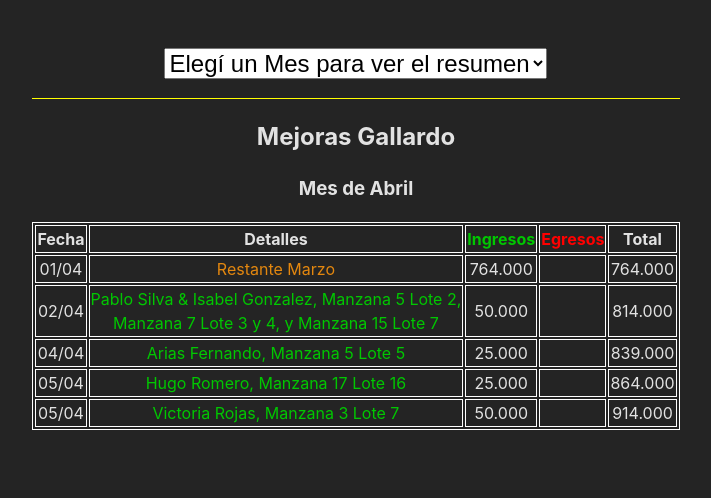
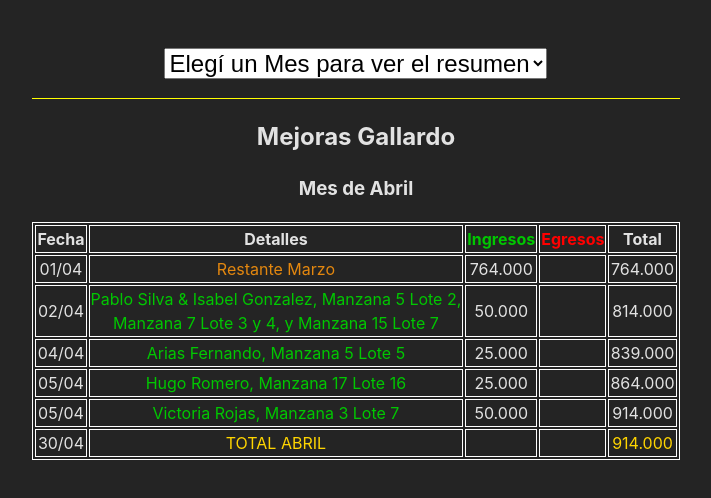
Before and after one commit to Dynezel/mejoras-gallardo, a React (Vite) app: page /abril in a window 1280 px wide. Shown: the top 498 px of the page, without its empty margins (284-995 px from the left). Built offline with nearby package versions, Linux system fonts and the light colour scheme.

Commit message:
Agregado total de Marzo

```diff
--- a/src/Components/Abril.jsx
+++ b/src/Components/Abril.jsx
@@ -53,6 +53,13 @@ export default function Abril() {
                         <td></td>
                         <td>914.000</td>
                     </tr>
+                    <tr>
+                        <td>30/04</td>
+                        <td className="total">TOTAL ABRIL</td>
+                        <td></td>
+                        <td></td>
+                        <td className="total">914.000</td>
+                    </tr>
                 </tbody>
             </table>
         </div >
```
